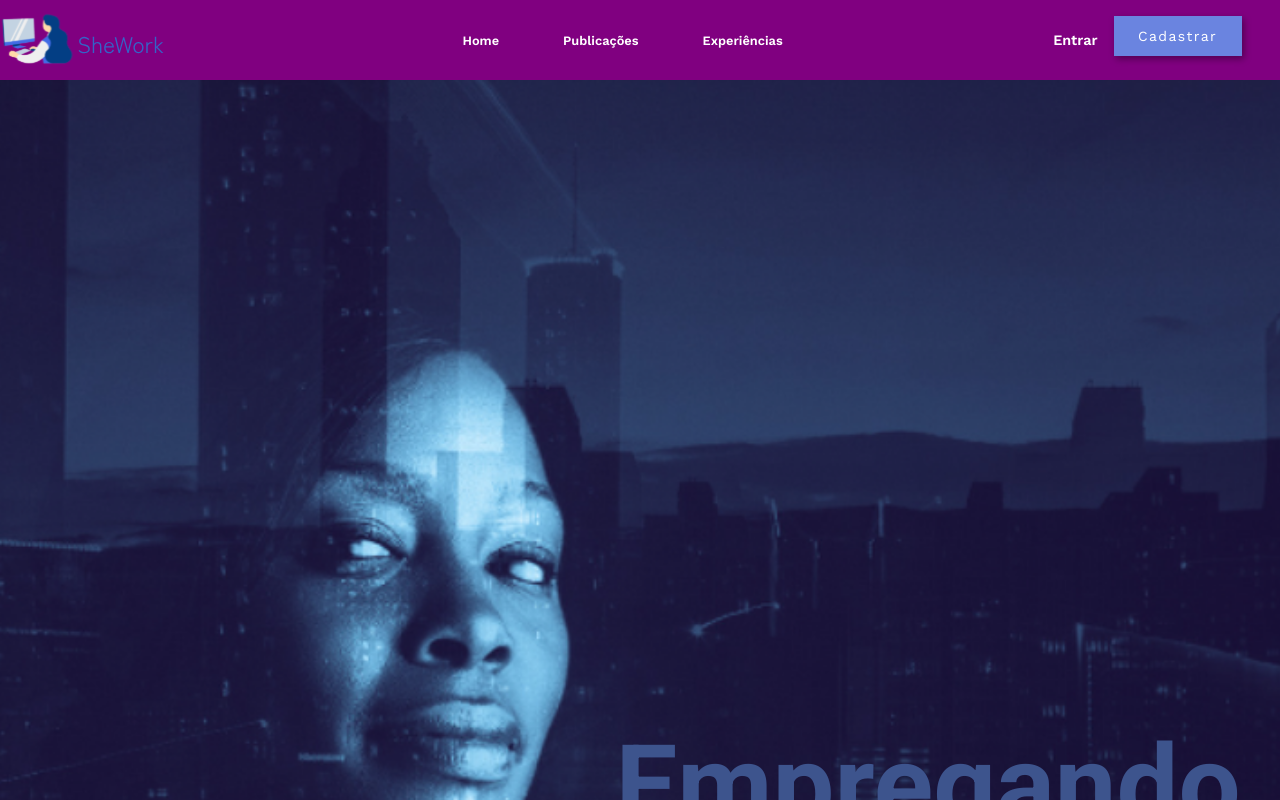
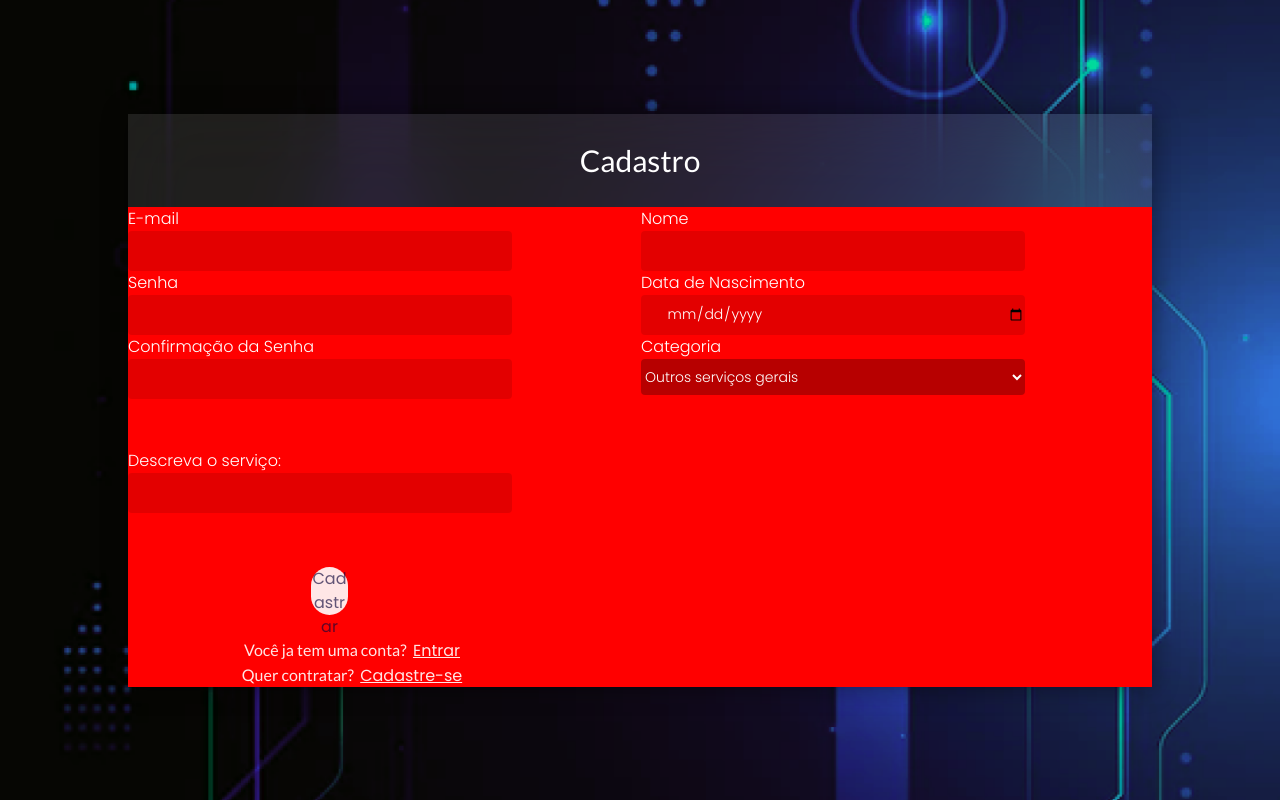
Before and after one commit to midnight1thais/shework, a React (Create React App) app: page / in a window 1280 px wide. Shown: the top 800 px of the page. Built offline with nearby package versions, Linux system fonts and the light colour scheme.

Commit message:
testando registro

```diff
--- a/src/App.js
+++ b/src/App.js
@@ -3,7 +3,7 @@ import StyledGlobal from "./styledGlobal";
 import { ChakraProvider } from '@chakra-ui/react'
 
 // import Login from './pagina/Login/Login';
-// import Register from './pagina/Register/Register';
+import Register from './pagina/Register/Register';
 import Header from './componentes/Header/Header';
 import Cover from './componentes/Cover/Cover'
 
@@ -12,9 +12,9 @@ function App() {
     <>
       <ChakraProvider>
         <StyledGlobal />
-        <Header/>
-        <Cover/>
-        {/* <Register /> */}
+        {/* <Header/>
+        <Cover/> */}
+        <Register />
         {/* <Login/> */}
       </ChakraProvider>
     </>
```
